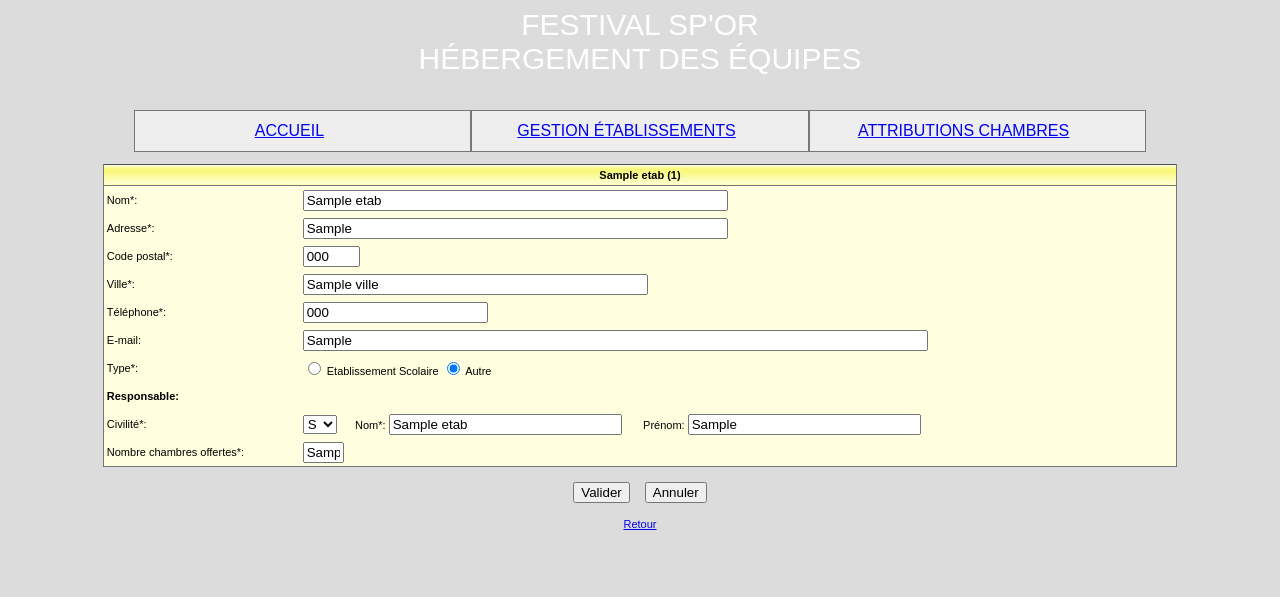
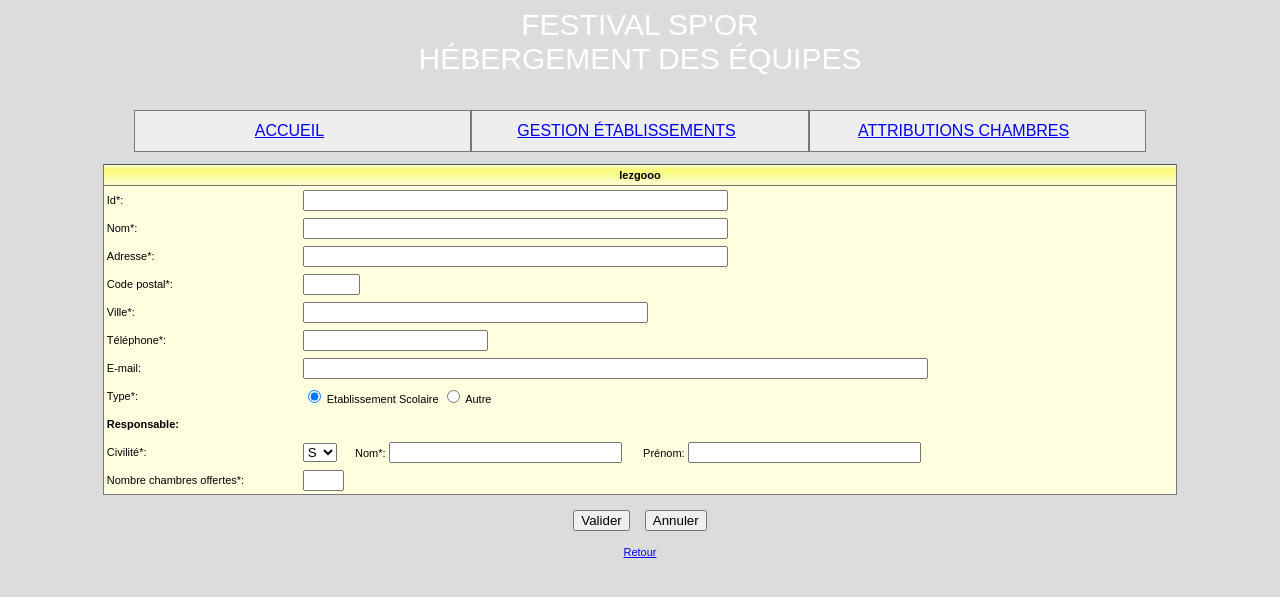
Before and after one commit to j000shua/FestivalGroupA, a PHP site: template vues/vueCreerEtablissement.php in a window 1280 px wide. Shown: the top 597 px of the page. Run offline with PHP 8.4, Linux system fonts and the light colour scheme; the template is opened without the code that fills it: most values are stand-ins (such as "Sample title", 1, 10 or a date in 2020); data that the repository does not hold is empty.

Commit message:
supp etab fini

```diff
--- a/models/modelGet.php
+++ b/models/modelGet.php
@@ -35,7 +35,7 @@ function getEtabsAyantAttrib(){                //etablissements qui ont déja de
 function getAttribsFromEtab($id){
 
     $bdd = getBDD();
-    $reqAttrib = $bdd->query("select distinct id, nom, nombrePersonnes, nombreChambres from Groupe, Attribution where
+    $reqAttrib = $bdd->query("select distinct id, nom, nombrePersonnes, nombreChambres, nomPays from Groupe, Attribution where
     Attribution.idGroupe=Groupe.id and idEtab='$id'");
     $Attribs = $reqAttrib->fetchAll(PDO::FETCH_ASSOC);
     return $Attribs;
@@ -54,7 +54,7 @@ function getGroupes(){
 
     $bdd = getBDD();
 
-    $reqGroupes = $bdd->query("select id, nom, nombrePersonnes from Groupe where hebergement='O' order by id");
+    $reqGroupes = $bdd->query("select id, nom, nombrePersonnes, nomPays from Groupe where hebergement='O' order by id");
 
     $groupes = $reqGroupes->fetchAll(PDO::FETCH_ASSOC);
 
--- a/vues/vueAttributions.php
+++ b/vues/vueAttributions.php
@@ -26,7 +26,7 @@
         <?php foreach($groupes[$i] as $groupe): ?>
 
             <tr class='ligneTabQuad'>
-                <td width='65%' align='left'> <?=$groupe['nom']." (".$groupe['nombrePersonnes']." membres)"?></td>
+                <td width='65%' align='left'> <?='['.$groupe['nomPays'].'] '.$groupe['nom']." (".$groupe['nombrePersonnes']." membres)"?></td>
                 <td width='65%' align='left'> <?=$groupe['nombreChambres']?></td>
             </tr>
 
--- a/vues/vueCreerEtablissement.php
+++ b/vues/vueCreerEtablissement.php
@@ -9,61 +9,53 @@
    class='tabNonQuadrille'>
 
       <tr class='enTeteTabNonQuad'>
-         <td colspan='3'><?=$etab['nom']." (".$etab['id'].")"?></td>
+         <td colspan='3'>lezgooo</td>
       </tr>
-      <tr>
-         <td><input type='hidden' value='<?=$etab['id']?> name='id'></td>
-      </tr>
-
+     <!--  <tr>
+         <td><input type='hidden' name='id'></td>
+      </tr> -->
 
       <tr class="ligneTabNonQuad">
+         <td> Id*: </td>
+         <td><input type="text" name="id" size="50"
+         maxlength="45"></td>
+      </tr>
+      <tr class="ligneTabNonQuad">
          <td> Nom*: </td>
-         <td><input type="text" value="<?=$etab['nom']?>" name="nom" size="50"
+         <td><input type="text" name="nom" size="50"
          maxlength="45"></td>
       </tr>
       <tr class="ligneTabNonQuad">
          <td> Adresse*: </td>
-         <td><input type="text" value="<?=$etab['adresseRue']?>" name="adresseRue"
+         <td><input type="text" name="adresseRue"
          size="50" maxlength="45"></td>
       </tr>
       <tr class="ligneTabNonQuad">
          <td> Code postal*: </td>
-         <td><input type="text" value="<?=$etab['codePostal']?>" name="codePostal"
+         <td><input type="text" name="codePostal"
          size="4" maxlength="5"></td>
       </tr>
       <tr class="ligneTabNonQuad">
          <td> Ville*: </td>
-         <td><input type="text" value="<?=$etab['ville']?>" name="ville" size="40"
+         <td><input type="text" name="ville" size="40"
          maxlength="35"></td>
       </tr>
       <tr class="ligneTabNonQuad">
          <td> Téléphone*: </td>
-         <td><input type="text" value="<?=$etab['tel']?>" name="tel" size ="20"
+         <td><input type="text" name="tel" size ="20"
          maxlength="10"></td>
       </tr>
       <tr class="ligneTabNonQuad">
          <td> E-mail: </td>
-         <td><input type="text" value="<?=$etab['adresseElectronique']?>" name=
+         <td><input type="text" name=
          "adresseElectronique" size ="75" maxlength="70"></td>
       </tr>
       <tr class="ligneTabNonQuad">
          <td> Type*: </td>
-         <td><?php
-         if ($etab['type']==1)
-            {
-               echo "
-               <input type='radio' name='type' value='1' checked>
-               Etablissement Scolaire
-               <input type='radio' name='type' value='0'>  Autre";
-             }
-             else
-             {
-                echo "
-                <input type='radio' name='type' value='1'>
-                Etablissement Scolaire
-                <input type='radio' name='type' value='0' checked> Autre";
-              }
-         ?></td>
+         <td>
+            <input type='radio' name='type' value='1' checked> Etablissement Scolaire
+            <input type='radio' name='type' value='0'> Autre
+         </td>
          </tr>
          <tr class='ligneTabNonQuad'>
             <td colspan='2' ><strong>Responsable:</strong></td>
@@ -73,28 +65,18 @@
             <td> <select name='civiliteResponsable'>
 
                <?php for ($i=0; $i<3; $i=$i+1)
-                        if ($tabCivilite[$i]==$civiliteResponsable)
-                        {
-                           echo "<option selected>$tabCivilite[$i]</option>";
-                        }
-                        else
-                        {
-                           echo "<option>$tabCivilite[$i]</option>";
-                        }
+                  echo "<option>$tabCivilite[$i]</option>";
                ?>
 
                </select>&nbsp; &nbsp; &nbsp; Nom*:
-               <input type="text" value="<?=$etab['nomResponsable']?>" name=
-               "nomResponsable" size="26" maxlength="25">
+               <input type="text" name="nomResponsable" size="26" maxlength="25">
                &nbsp; &nbsp; &nbsp; Prénom:
-               <input type="text"  value="<?=$etab['prenomResponsable']?>" name=
-               "prenomResponsable" size="26" maxlength="25">
+               <input type="text"  name="prenomResponsable" size="26" maxlength="25">
             </td>
          </tr>
          <tr class="ligneTabNonQuad">
             <td> Nombre chambres offertes*: </td>
-            <td><input type="text" value="<?=$etab['nombreChambresOffertes']?>" name=
-            "nombreChambresOffertes" size ="2" maxlength="3"></td>
+            <td><input type="text" name="nombreChambresOffertes" size ="2" maxlength="3"></td>
          </tr>
    </table>
 
--- a/vues/vueEtablissements.php
+++ b/vues/vueEtablissements.php
@@ -21,6 +21,9 @@
 
             <td width='16%' align='center'>
             <a href='index.php?action=modifEtab&id=<?= $etab['id'];?>'>Modifier</a></td>
+
+            <td width='16%' align='center'>
+            <a href='index.php?action=suppEtab&id=<?= $etab['id'];?>'>Supprimer</a></td>
          </tr>
       <?php endforeach ?>
 
--- a/vues/vueModifAttributions.php
+++ b/vues/vueModifAttributions.php
@@ -20,7 +20,7 @@
 
         <tr class='ligneTabQuad'>
 
-            <td width='25%'><?= $groupe['nom']." - ".$groupe['id'];?></td>
+            <td width='25%'><?= '['.$groupe['nomPays'].'] '.$groupe['nom']." - ".$groupe['id'];?></td>
 
             <?php foreach($etabs as $etab): ?>
                 <td class='reserve'>
--- a/vues/vueModifEtablissement.php
+++ b/vues/vueModifEtablissement.php
@@ -72,7 +72,7 @@
             <td> <select name='civiliteResponsable'>
 
                <?php for ($i=0; $i<3; $i=$i+1)
-                        if ($tabCivilite[$i]==$civiliteResponsable)
+                        if ($tabCivilite[$i]==$etab["civiliteResponsable"])
                         {
                            echo "<option selected>$tabCivilite[$i]</option>";
                         }
```
Also changed, not shown: controllers/controller.php (+21 -5 lines), index.php (+10 -2 lines), models/modelUpdate.php (+9 -1 lines), vues/vueSuppressionValide.php (added, +13 -0 lines), vues/vueSupprimerEtablissement.php (added, +15 -0 lines).
